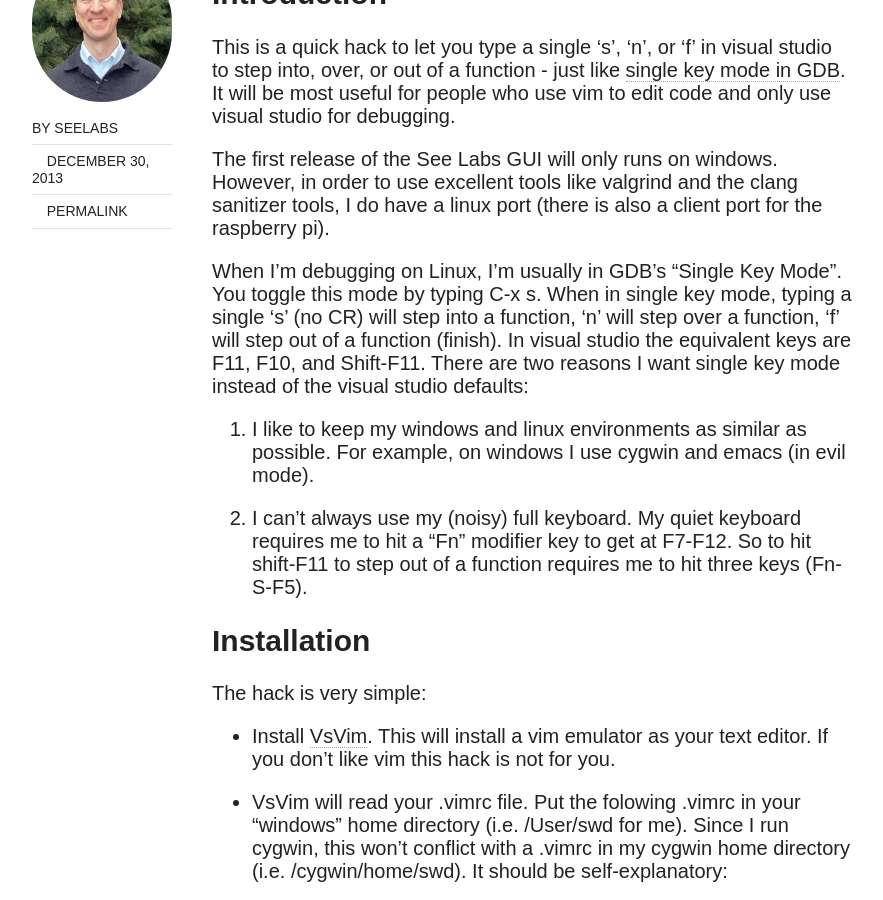
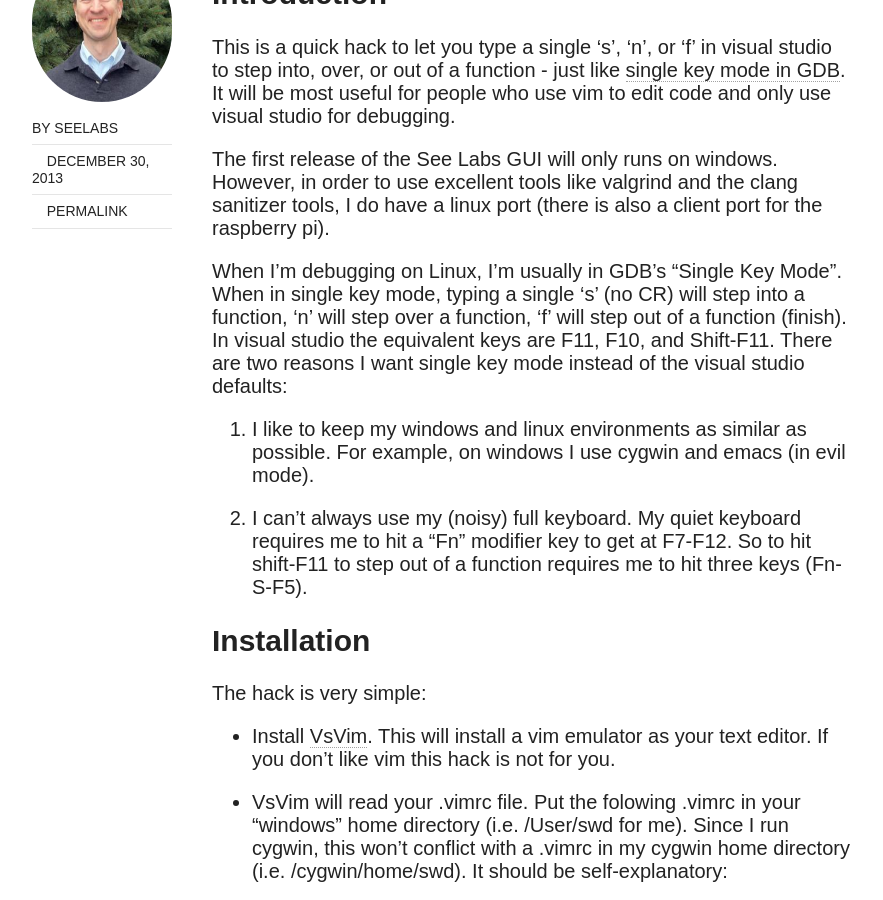
Before and after one commit to seelabs/seelabs.github.io, a Jekyll site: the page built from _posts/2013-12-30-vsvim-debug-settings.md, in a window 1280 px wide and 900 px high, scrolled down 694 px. Shown: the whole window, without its empty margins (128-1011 px from the left). Built offline with Jekyll 4.4.1, drawn with Linux system fonts in a browser that asks for light colours; nearby versions of some CDN libraries.

Commit message:
Removed sentence on how to toggle single key mode. Not relavent.

```diff
--- a/_posts/2013-12-30-vsvim-debug-settings.md
+++ b/_posts/2013-12-30-vsvim-debug-settings.md
@@ -19,12 +19,11 @@ The first release of the See Labs GUI will only runs on windows. However, in
 order to use excellent tools like valgrind and the clang sanitizer tools, I do
 have a linux port (there is also a client port for the raspberry pi).
 
-When I'm debugging on Linux, I'm usually in GDB's "Single Key Mode". You toggle
-this mode by typing C-x s. When in single key mode, typing a single 's' (no CR)
-will step into a function, 'n' will step over a function, 'f' will step out of a
-function (finish). In visual studio the equivalent keys are F11, F10, and
-Shift-F11. There are two reasons I want single key mode instead of the visual
-studio defaults:
+When I'm debugging on Linux, I'm usually in GDB's "Single Key Mode". When in
+single key mode, typing a single 's' (no CR) will step into a function, 'n' will
+step over a function, 'f' will step out of a function (finish). In visual studio
+the equivalent keys are F11, F10, and Shift-F11. There are two reasons I want
+single key mode instead of the visual studio defaults:
 
 1. I like to keep my windows and linux environments as similar as possible. For
    example, on windows I use cygwin and emacs (in evil mode).
```
